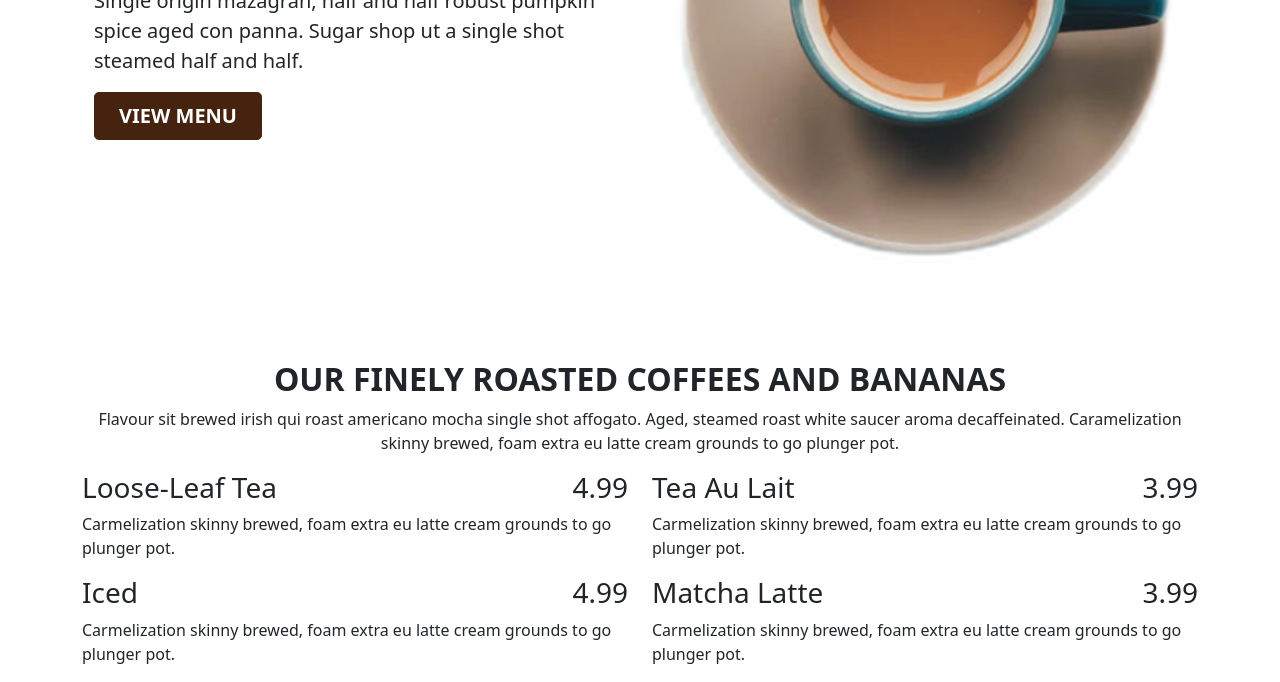
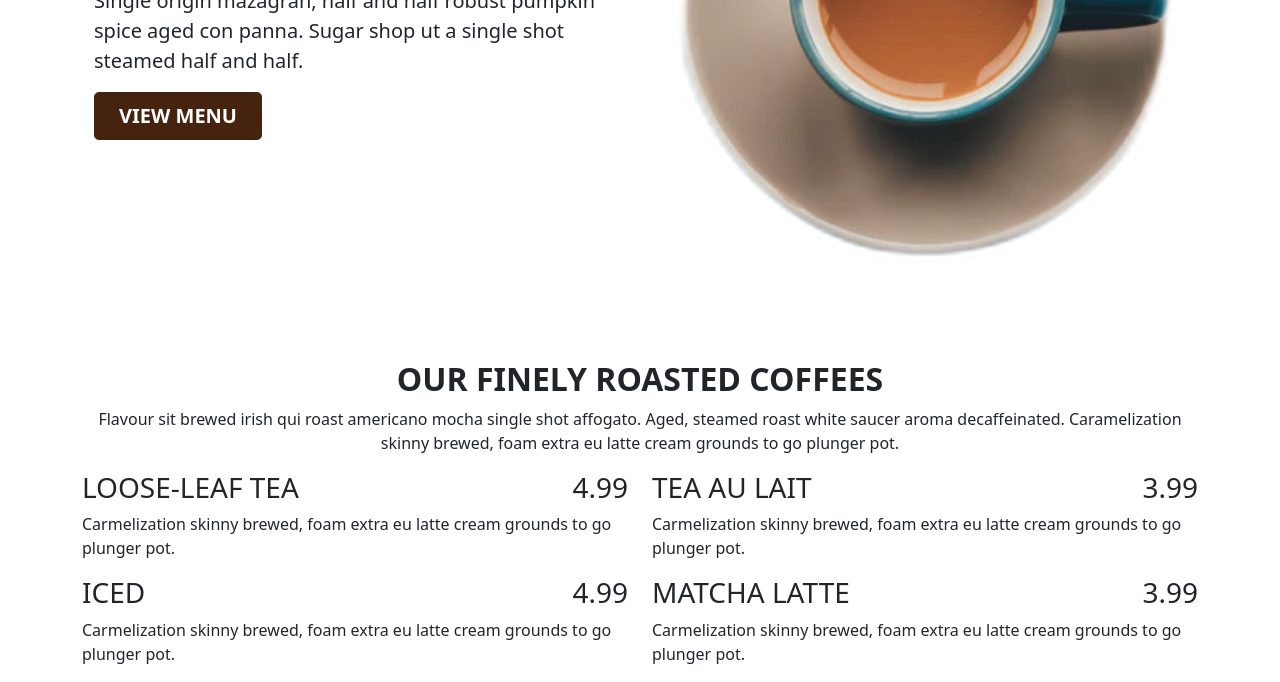
Before and after one commit to istarlet/derby-city-drip-bootstrap, a website built with Parcel: page src/index.html in a window 1280 px wide. Shown: the part 442-1124 px from the top of the page. Built offline with nearby package versions, Linux system fonts and the light colour scheme.

Commit message:
Add classes

```diff
--- a/src/index.html
+++ b/src/index.html
@@ -8,10 +8,11 @@
     <link rel="stylesheet" href="./assets/scss/main.scss" />
   </head>
   <body>
+
     <!-- Navigation Section -->
 
-    <div class="container bg-pistachiocream">
-      <header class="d-flex flex-wrap justify-content-center py-3 mb-4">
+    <div class="container-fluid bg-pistachiocream">
+      <header class="container d-flex flex-wrap justify-content-center py-3 mb-4">
         <a
           href="/"
           class="d-flex align-items-center mb-3 mb-md-0 me-md-auto text-dark text-decoration-none"
@@ -39,7 +40,8 @@
 
     <main>
       <!-- Hero Section -->
-      <div class="container col-xxl-8 px-4 py-5 bg-pistachiocream">
+      <div class="container-fluid bg-pistachiocream">
+      <div class="container col-xxl-8 px-4 py-5">
         <div class="row flex-lg-row-reverse align-items-center g-5 py-5">
           <div class="col-10 col-sm-8 col-lg-6">
             <img
@@ -70,15 +72,14 @@
           </div>
         </div>
       </div>
+    </div>
 
       <!-- Hero Section End -->
 
       <!-- Finely Roasted Coffee Section -->
       <section class="container-fluid">
         <div class="container text-center">
-          <h2 class="fw-bold text-uppercase">
-            Our Finely Roasted Coffees and Bananas
-          </h2>
+          <h2 class="fw-bold text-uppercase">Our Finely Roasted Coffees</h2>
           <p class="">
             Flavour sit brewed irish qui roast americano mocha single shot
             affogato. Aged, steamed roast white saucer aroma decaffeinated.
@@ -95,7 +96,7 @@
       <section class="container">
         <div class="row">
           <div class="col-sm-6">
-            <div class="d-flex justify-content-between fw-bold">
+            <div class="d-flex justify-content-between text-uppercase fw-bold text-duqqabrown">
               <h3>Loose-Leaf Tea</h3>
               <h3>4.99</h3>
             </div>
@@ -106,7 +107,9 @@
           </div>
 
           <div class="col-sm-6">
-            <div class="d-flex justify-content-between">
+            <div
+              class="d-flex justify-content-between text-uppercase fw-bold text-duqqabrown"
+            >
               <h3>Tea Au Lait</h3>
               <h3>3.99</h3>
             </div>
@@ -117,7 +120,9 @@
           </div>
 
           <div class="col-sm-6">
-            <div class="d-flex justify-content-between">
+            <div
+              class="d-flex justify-content-between text-uppercase fw-bold text-duqqabrown"
+            >
               <h3>Iced</h3>
               <h3>4.99</h3>
             </div>
@@ -128,7 +133,9 @@
           </div>
 
           <div class="col-sm-6">
-            <div class="d-flex justify-content-between">
+            <div
+              class="d-flex justify-content-between text-uppercase fw-bold text-duqqabrown"
+            >
               <h3>Matcha Latte</h3>
               <h3>3.99</h3>
             </div>
```
Also changed, not shown: dist/index.html.
